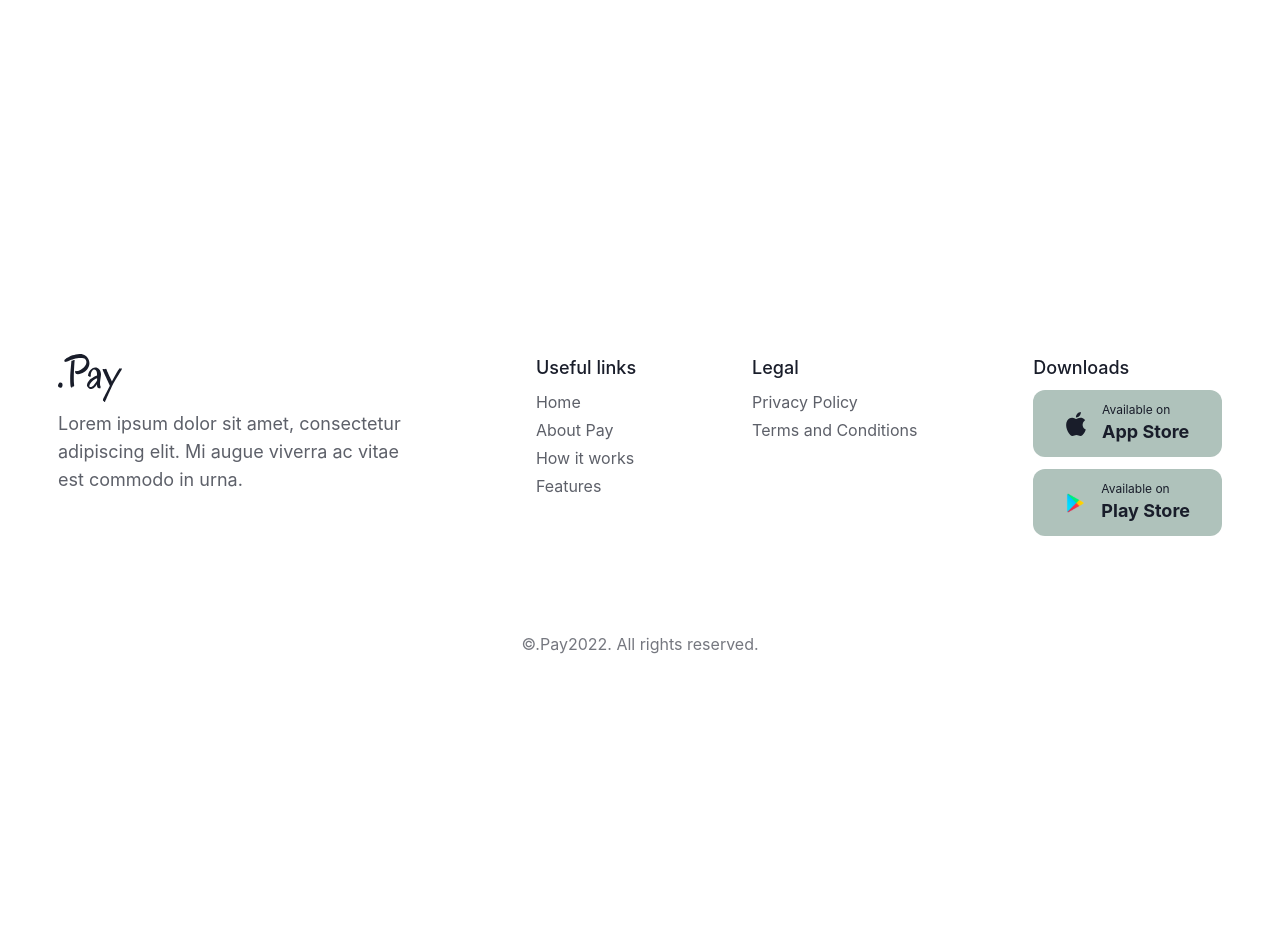
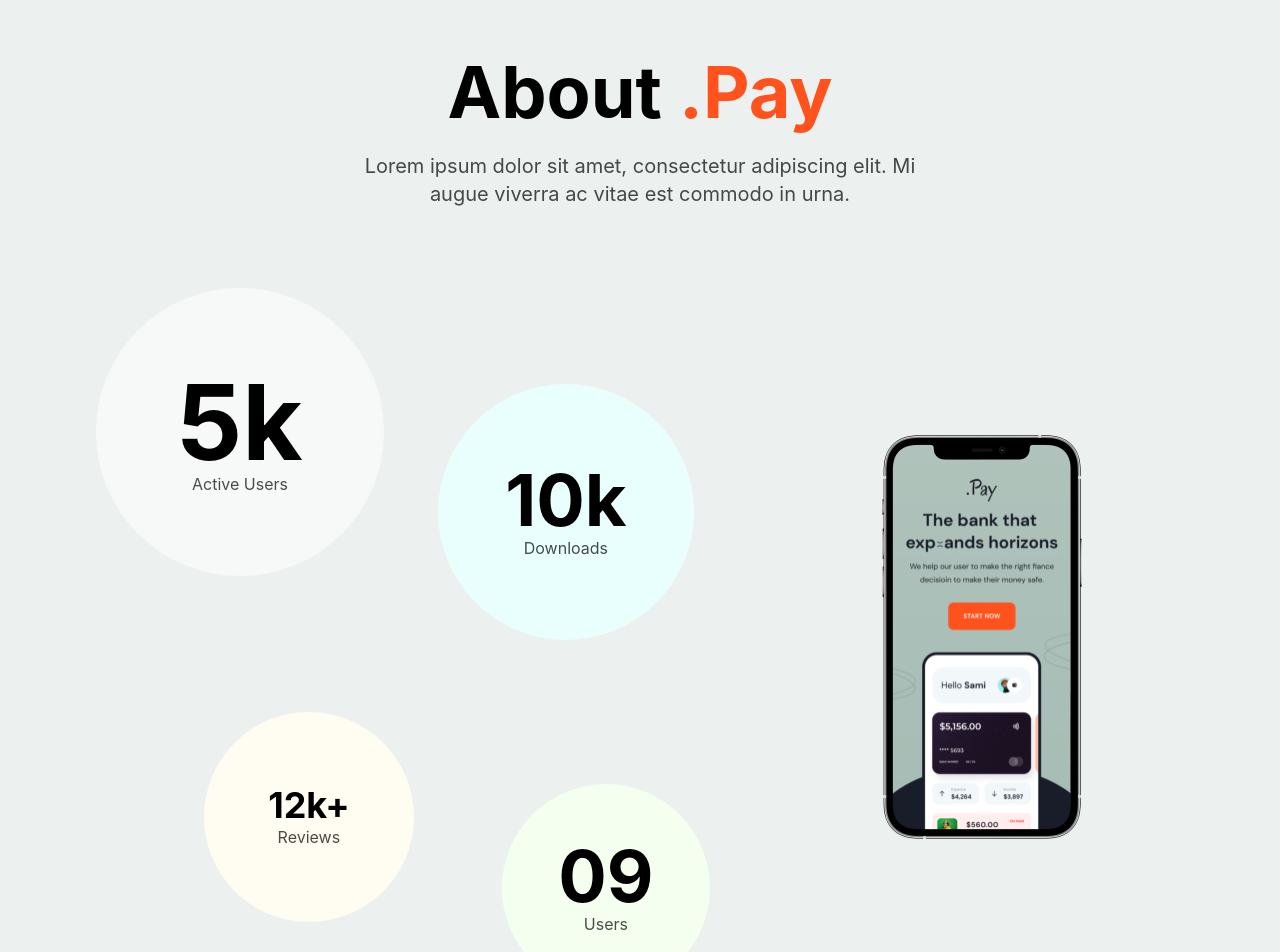
Before and after one commit to Sam15876/Nextjs-Payment-Saas-Landing-Page-Final, a Next.js app: page /about in a window 1280 px wide. Shown: the part 120-1072 px from the top of the page. Before the commit the page ends 800 px from the top, so only its background shows below. Built offline with nearby package versions, Linux system fonts and the light colour scheme.

Commit message:
Add main content of about page

```diff
--- /dev/null
+++ b/components/about/aboutComponent.js
@@ -0,0 +1,52 @@
+// NextJS
+import Image from "next/image"
+
+// Images
+import iphoneImage from '../../public/iPhone/iphone-front-main.png'
+
+export default function AboutComponent() {
+    return(
+        <section className='w-full flex justify-center mb-16'>
+            <div className='px-24 w-full flex justify-center items-center'>
+
+                {/* Left section */}
+                <div className='grid grid-cols-2 gap-y-12'>
+                    <div className='mr-20'>
+                        <div className='bg-[#F7F9F8] w-72 aspect-square rounded-full flex flex-col justify-center items-center'>
+                            <div className='flex flex-col items-center -mt-6'>
+                                <p className='text-[104px] font-bold'>5k</p>
+                                <p className='opacity-70 -mt-7'>Active Users</p>
+                            </div>
+                        </div>
+                    </div>
+
+                    <div className='mt-24'>
+                        <div className='bg-[#E8FFFD] w-64 aspect-square rounded-full flex flex-col justify-center items-center'>
+                            <p className='text-7xl font-bold'>10k</p>
+                            <p className='opacity-70'>Downloads</p>
+                        </div>
+                    </div>
+
+                    <div className='mt-6 ml-auto pr-6'>
+                        <div className='bg-[#FFFCF2] w-[210px] aspect-square rounded-full flex flex-col justify-center items-center'>
+                            <p className='text-4xl font-bold'>12k+</p>
+                            <p className='opacity-70'>Reviews</p>
+                        </div>
+                    </div>
+
+                    <div className='mt-24 ml-16'>
+                        <div className='bg-[#F5FFEF] w-52 aspect-square rounded-full flex flex-col justify-center items-center'>
+                            <p className='text-7xl font-bold'>09</p>
+                            <p className='opacity-70'>Users</p>
+                        </div>
+                    </div>
+                </div>
+
+                {/* Right section */}
+                <div className='basis-2/5'>
+                    <Image src={iphoneImage} width={800} height={800} objectFit='contain' />
+                </div>
+            </div>
+        </section>
+    )
+}
--- /dev/null
+++ b/components/about/heading.js
@@ -0,0 +1,10 @@
+export default function Heading() {
+    return(
+        <div className='w-full flex justify-center mt-44 mb-14'>
+            <header className='max-w-xl flex flex-col items-center'>
+                <h1 className='text-7xl font-bold'>About <span className='text-secondary'>.Pay</span></h1>
+                <p className='text-xl opacity-70 text-center py-6'>Lorem ipsum dolor sit amet, consectetur adipiscing elit. Mi augue viverra ac vitae est commodo in urna.</p>
+            </header>
+        </div>
+    )
+}
--- a/pages/about/index.js
+++ b/pages/about/index.js
@@ -1,9 +1,13 @@
 // Components
 import PageContainer from "../../components/global/pageContainer/pageContainer"
+import Heading from "../../components/about/heading"
+import AboutComponent from "../../components/about/aboutComponent"
 
 export default function About() {
     return(
-        <PageContainer>
+        <PageContainer color='#ECF1EF'>
+            <Heading />
+            <AboutComponent />
         </PageContainer>
     )
 }
```
Also changed, not shown: public/iPhone/iphone-front-main.png (added).
